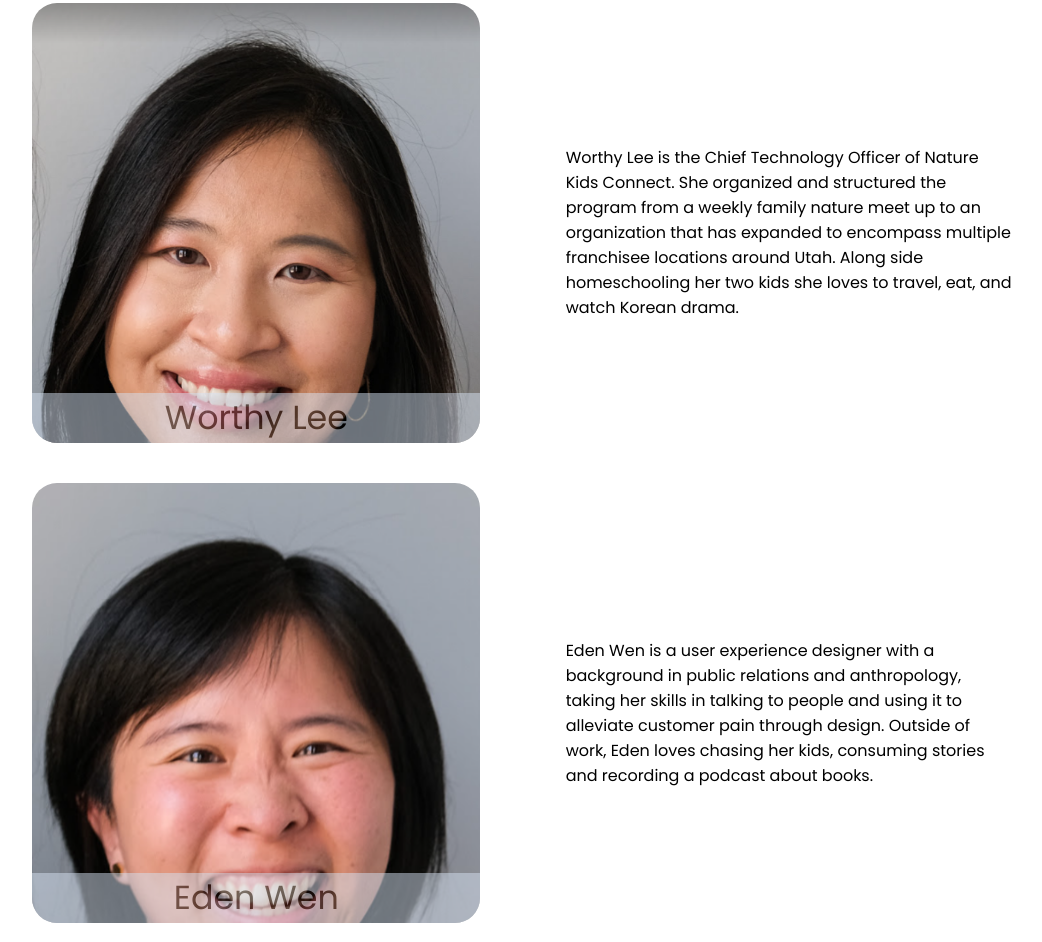
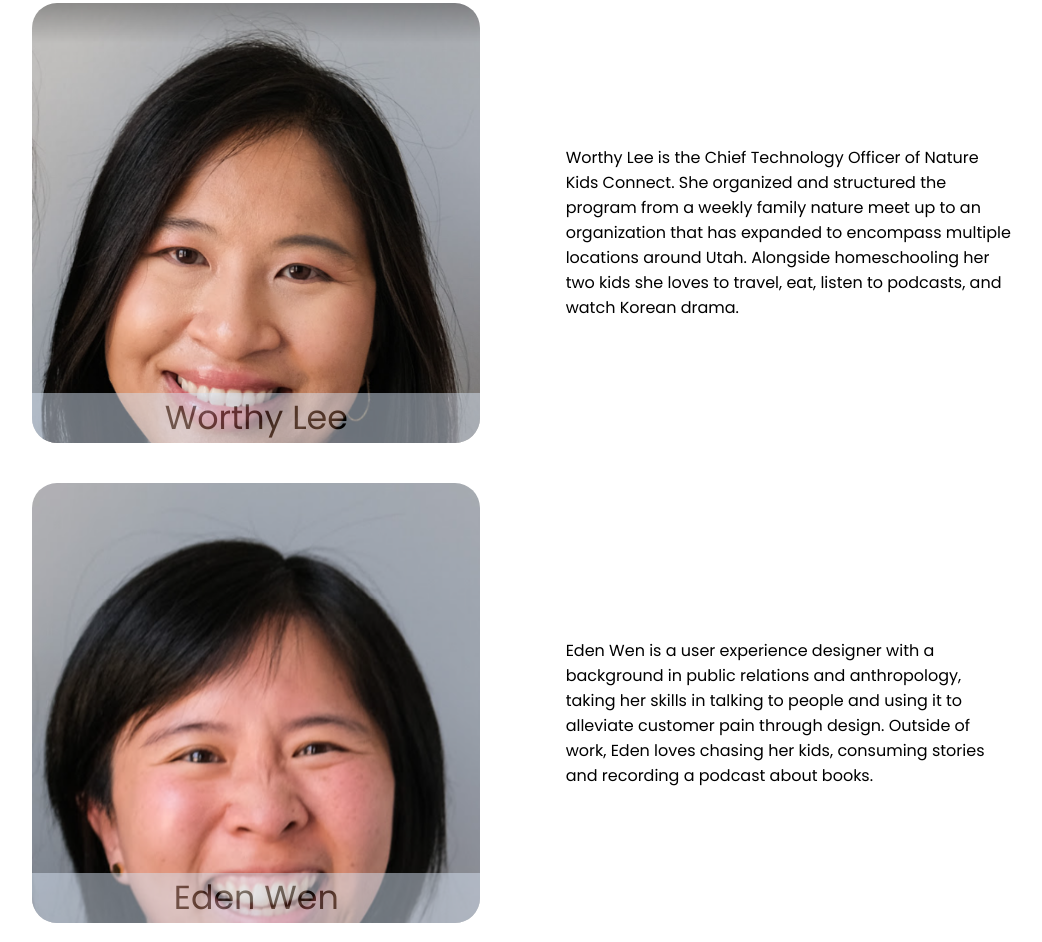
Before and after one commit to WeRzl33/tmic-final-project, a plain HTML site: page index.html in a window 1280 px wide. Shown: the part 1089-2031 px from the top of the page, without its empty margins (117-1159 px from the left). Drawn offline with Linux system fonts and the light colour scheme; a web font is replaced by a local one.

Commit message:
Add files via upload
Fixed spelling: alongside in index.html

```diff
--- a/index.html
+++ b/index.html
@@ -45,9 +45,9 @@
             </div>
             <div class="worthy-bio">Worthy Lee is the Chief Technology Officer of Nature Kids Connect. She organized and
                 structured the program from a weekly family nature meet up to an organization that has expanded
-                to encompass multiple franchisee
-                locations around Utah. Along side homeschooling her two kids
-                she loves to travel, eat, and watch Korean drama. </div>
+                to encompass multiple
+                locations around Utah. Alongside homeschooling her two kids
+                she loves to travel, eat, listen to podcasts, and watch Korean drama. </div>
         </div>
         <!-- Eden Bio -->
         <div class="eden-container">
```
